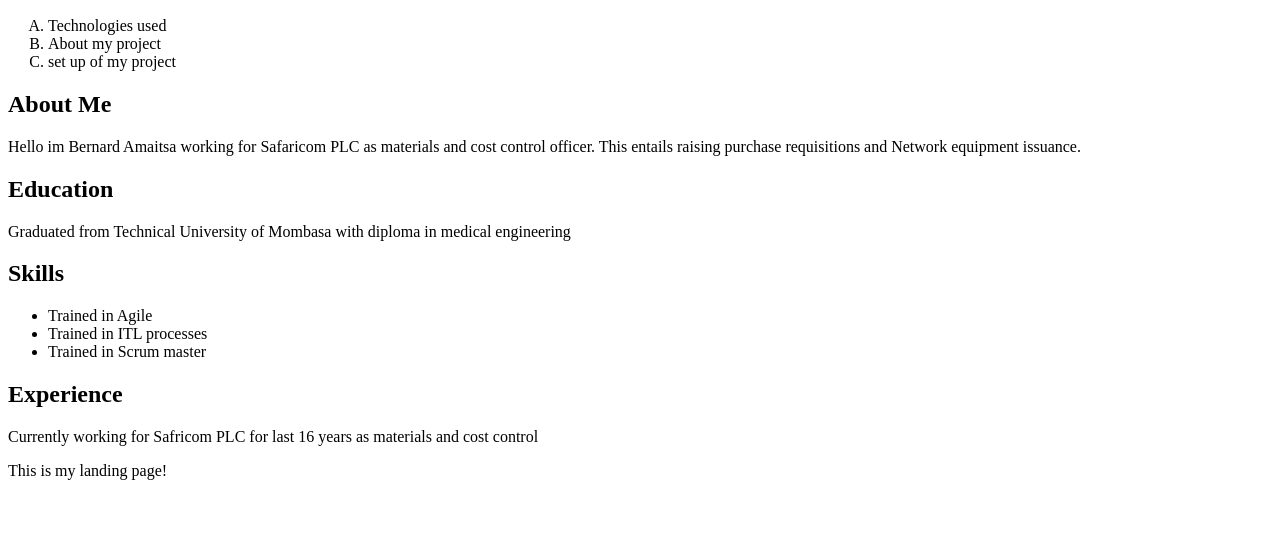
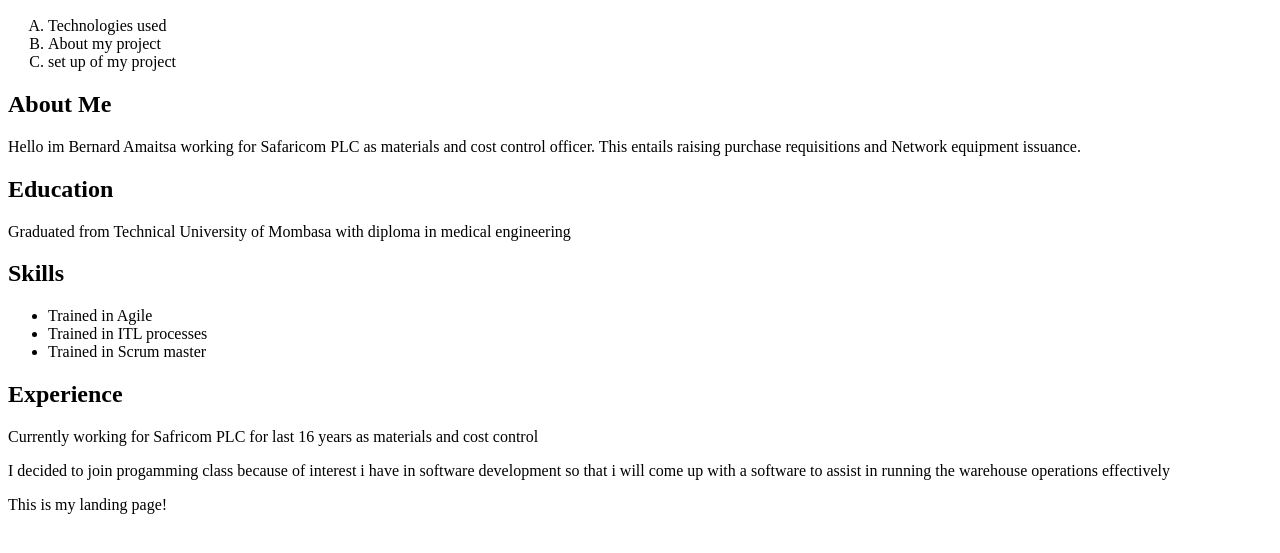
Before and after one commit to besimani/Week-1-Portfolio, a plain HTML site: page index.html in a window 1280 px wide. Shown: the part 133-686 px from the top of the page. Drawn offline with Linux system fonts and the light colour scheme.

Commit message:
add details

```diff
--- a/index.html
+++ b/index.html
@@ -26,6 +26,7 @@
    </ul>
    <h2>Experience</h2>
    <p>Currently working for Safricom PLC for last 16 years as materials and cost control</p>
+   <p>I decided to join progamming class because of interest i have in software development so that i will come up with a software to assist in running the warehouse operations effectively</p>
   <p>This is my landing page!</p>
 
 
```
